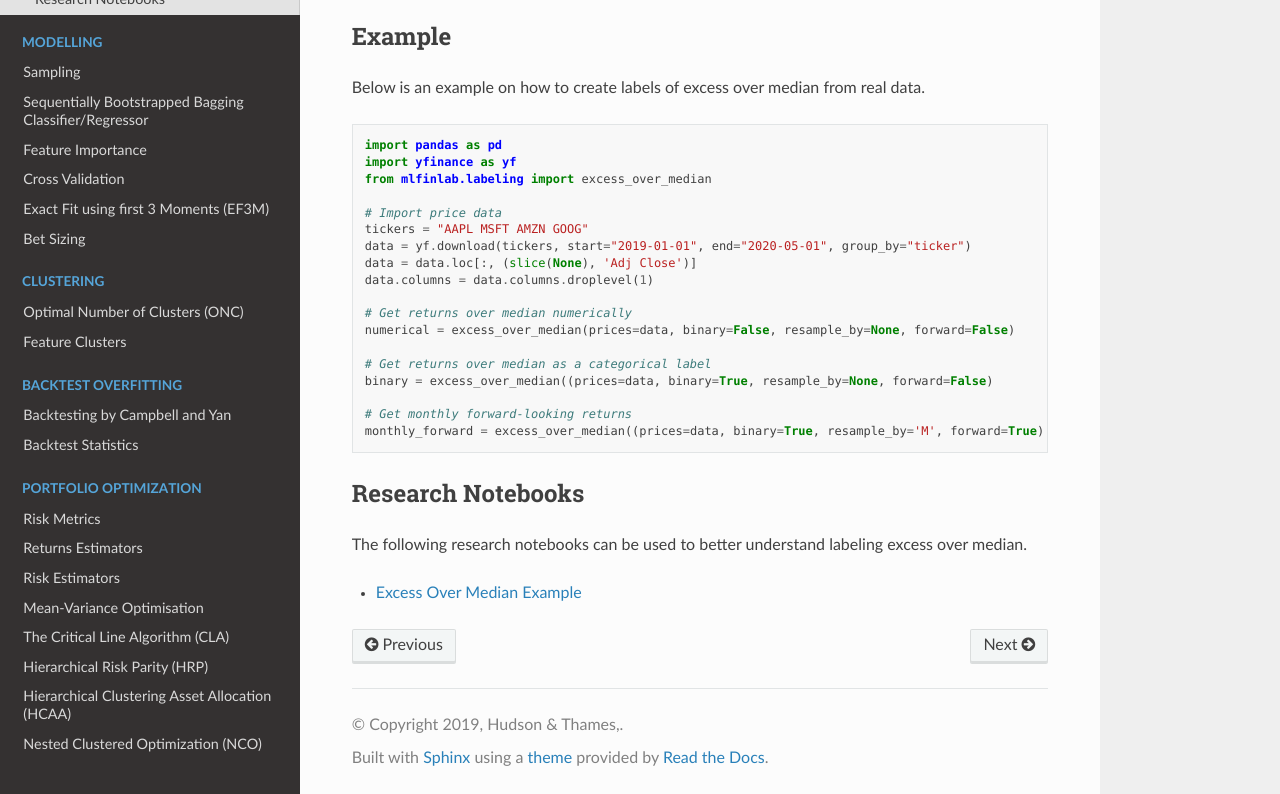
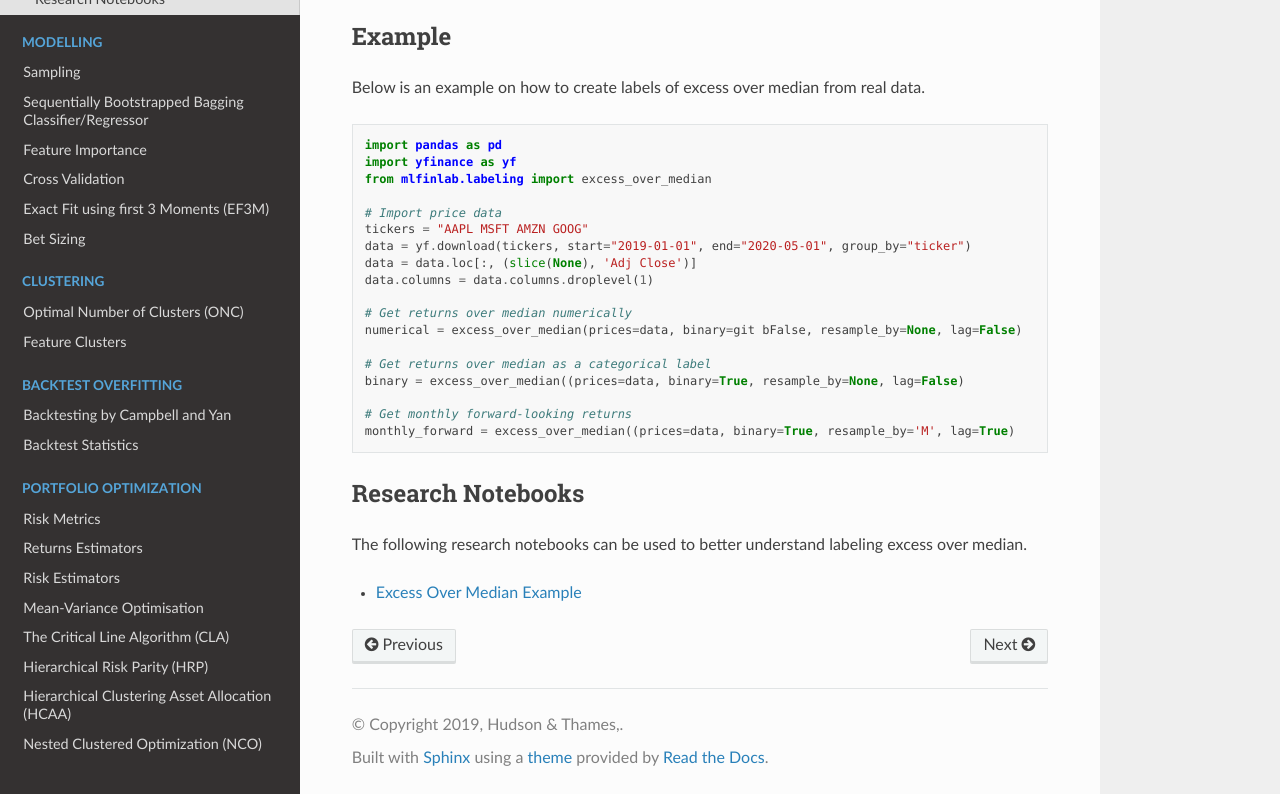
Before and after one commit to hudson-and-thames/mlfinlab, a Sphinx documentation site: the page built from docs/source/implementations/labeling_excess_median.rst, in a window 1280 px wide and 900 px high, scrolled down 1222 px, cut to the strip 106-900 px from the top of the window. Built offline with Sphinx 7.4.7 and the Read the Docs theme 2.0.0, drawn with Linux system fonts in a browser that asks for light colours.

Commit message:
final edits

```diff
--- a/docs/source/implementations/labeling_excess_median.rst
+++ b/docs/source/implementations/labeling_excess_median.rst
@@ -80,13 +80,13 @@ Below is an example on how to create labels of excess over median from real data
     data.columns = data.columns.droplevel(1)
 
     # Get returns over median numerically
-    numerical = excess_over_median(prices=data, binary=False, resample_by=None, forward=False)
+    numerical = excess_over_median(prices=data, binary=git bFalse, resample_by=None, lag=False)
 
     # Get returns over median as a categorical label
-    binary = excess_over_median((prices=data, binary=True, resample_by=None, forward=False)
+    binary = excess_over_median((prices=data, binary=True, resample_by=None, lag=False)
 
     # Get monthly forward-looking returns
-    monthly_forward = excess_over_median((prices=data, binary=True, resample_by='M', forward=True)
+    monthly_forward = excess_over_median((prices=data, binary=True, resample_by='M', lag=True)
 
 
 
```
Also changed, not shown: 1 other file.
